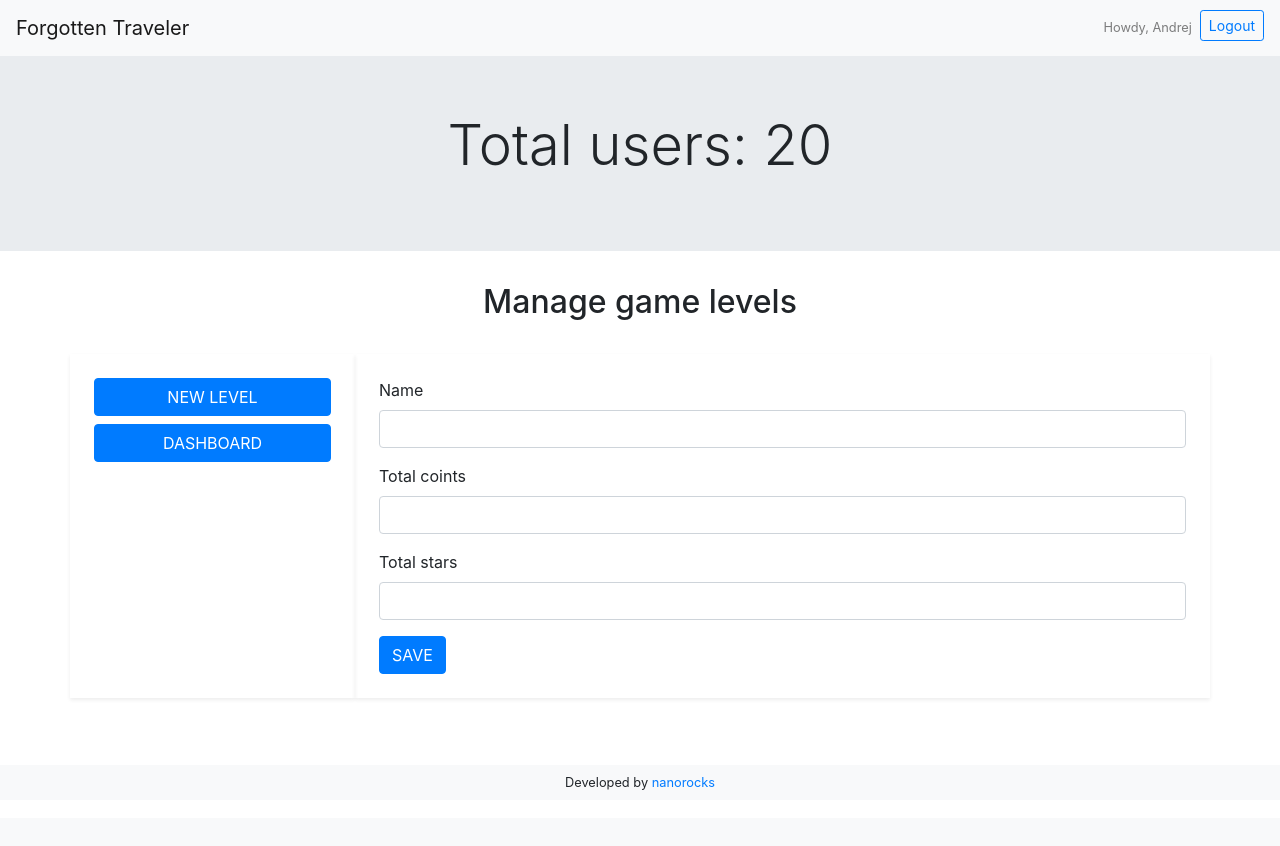
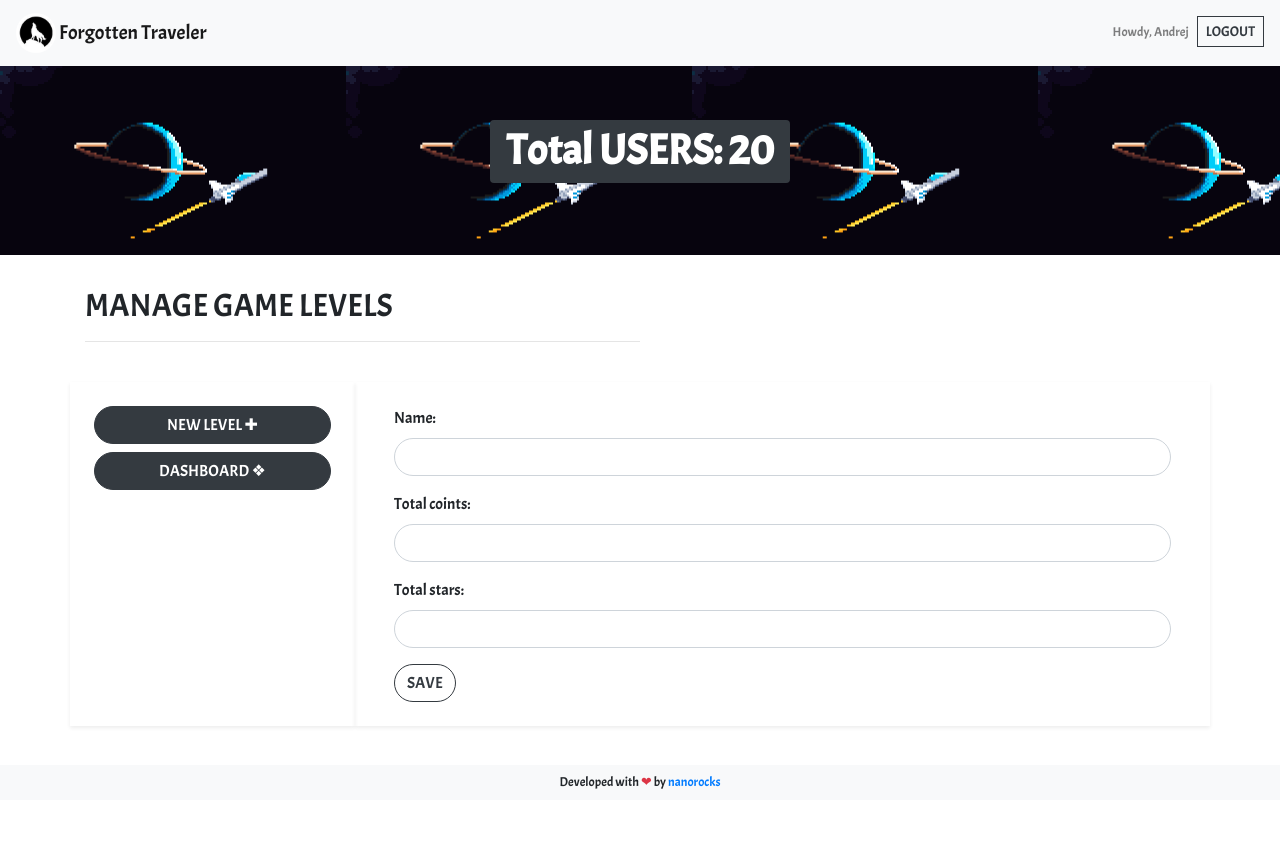
Before and after one commit to nanorocksArchive/project-forgotten-traveler-admin-panel, a PHP site: template app/src/View/level/manage.php.twig in a window 1280 px wide. Before the commit the page ends 790 px from the top, so only its background shows below. Run offline with PHP 8.4, Linux system fonts and the light colour scheme; the template is opened without the code that fills it, so the values that code supplies are empty; some libraries are stand-ins or nearby versions.

Commit message:
UPD view design

```diff
--- a/app/src/View/layout/template.php.twig
+++ b/app/src/View/layout/template.php.twig
@@ -6,12 +6,24 @@
     <link rel="stylesheet" href="https://stackpath.bootstrapcdn.com/bootstrap/4.3.1/css/bootstrap.min.css"
           integrity="sha384-ggOyR0iXCbMQv3Xipma34MD+dH/1fQ784/j6cY/iJTQUOhcWr7x9JvoRxT2MZw1T" crossorigin="anonymous">
     <title>Forgotten Traveler {% block title %}{% endblock %}</title>
+    <link href="https://fonts.googleapis.com/css?family=Acme|Shadows+Into+Light&display=swap" rel="stylesheet">
+    <style>
+        .font-sil{
+            font-family: 'Shadows Into Light', cursive;
+        }
+        .font-acme{
+            font-family: 'Acme', sans-serif;
+        }
+    </style>
 </head>
 <body>
 {% block header %}
     <header>
-        <nav class="navbar navbar-expand-lg navbar-light bg-light fixed-top">
-            <a class="navbar-brand" href="/dashboard">Forgotten Traveler</a>
+        <nav class="navbar navbar-expand-lg navbar-light bg-light fixed-top font-acme">
+            <a class="navbar-brand" href="/dashboard">
+                <img src="/img/small-logo.png" alt="logo" class="img-fluid rounded-circle" style="width: 40px;">
+                <span style="position: relative; top: 5px;">Forgotten Traveler</span>
+            </a>
             <button class="navbar-toggler" type="button" data-toggle="collapse" data-target="#navbarSupportedContent"
                     aria-controls="navbarSupportedContent" aria-expanded="false" aria-label="Toggle navigation">
                 <span class="navbar-toggler-icon"></span>
@@ -22,22 +34,30 @@
                         <a class="nav-link" href="#">Howdy, Andrej</a>
                     </li>
                     <li class="nav-item">
-                        <a class="btn btn-outline-primary my-2 my-sm-0 btn-sm" href="/logout">Logout</a>
+                        <a class="btn btn-outline-dark my-2 my-sm-0 btn-sm text-uppercase rounded-0" href="/logout">Logout</a>
                     </li>
                 </ul>
             </div>
         </nav>
     </header>
 {% endblock %}
+
 {% block content %}
+    {% block jumbotron %}
+        <div class="jumbotron jumbotron-fluid font-acme" style="background: url('/img/logo.png');">
+            <div class="container text-center">
+                <h1 class="display-4"><span class="badge badge-dark">Total USERS: 20</span></h1>
+            </div>
+        </div>
+    {% endblock %}
 ...
 {% endblock %}
 {% block footer %}
 <footer>
-    <div class="small">
+    <div class="small font-acme">
         <ul class="nav justify-content-center fixed-bottom navbar navbar-expand-lg navbar-light bg-light">
             <li class="nav-item">
-                Developed by <a href="https://github.com/nanorocks" target="_blank">nanorocks</a>
+                Developed with <span class="text-danger">&#10084;</span> by <a href="https://github.com/nanorocks" target="_blank">nanorocks</a>
             </li>
         </ul>
     </div>
@@ -54,5 +74,8 @@
 <script src="https://stackpath.bootstrapcdn.com/bootstrap/4.3.1/js/bootstrap.min.js"
         integrity="sha384-JjSmVgyd0p3pXB1rRibZUAYoIIy6OrQ6VrjIEaFf/nJGzIxFDsf4x0xIM+B07jRM"
         crossorigin="anonymous"></script>
+
+{% block js %}
+{% endblock %}
 </body>
 </html>
--- a/app/src/View/level/manage.php.twig
+++ b/app/src/View/level/manage.php.twig
@@ -6,33 +6,34 @@
 {% endblock %}
 {% block content %}
     <div class="content pb-5 mb-5 mt-5">
-        <div class="jumbotron jumbotron-fluid">
-            <div class="container text-center">
-                <h1 class="display-4">Total users: <span>20</span></h1>
+        {% block jumbotron %}
+            {{ parent() }}
+        {% endblock %}
+        <div class="container">
+            <div class="text-left">
+                <h2 class="font-acme text-uppercase">Manage game levels</h2>
+                <hr align="left" class="w-50 pb-4">
             </div>
-        </div>
-        <div class="container">
-            <h2 class="text-center pb-4">Manage game levels</h2>
             <div class="row">
                 <div class="col-lg-3 col-md-3 col-sm-12 col-12 shadow-sm mb-4 p-4">
-                    <a class="btn btn-block btn-primary text-uppercase" href="/new-level">new level</a>
-                    <a class="btn btn-block btn-primary text-uppercase" href="/dashboard">dashboard</a>
+                    <a class="btn btn-block btn-dark text-uppercase rounded-pill font-acme" href="/new-level">new level <span>&#10010;</span></a>
+                    <a class="btn btn-block btn-dark text-uppercase rounded-pill font-acme" href="/dashboard">dashboard <span>&#10070;</span></a>
                 </div>
                 <div class="col-lg-9 col-md-9 col-sm-12 col-12 shadow-sm mb-4 p-4 pl-0 pr-0">
-                    <form>
+                    <form class="container font-acme">
                         <div class="form-group">
-                            <label for="name">Name</label>
-                            <input type="text" class="form-control" id="name" name="name" aria-describedby="name">
+                            <label for="name">Name:</label>
+                            <input type="text" class="form-control rounded-pill" id="name" name="name" aria-describedby="name">
                         </div>
                         <div class="form-group">
-                            <label for="coins">Total coints</label>
-                            <input type="number" class="form-control" id="coints" name="coints" aria-describedby="coints">
+                            <label for="coins">Total coints:</label>
+                            <input type="number" class="form-control rounded-pill" id="coints" name="coints" aria-describedby="coints">
                         </div>
                         <div class="form-group">
-                            <label for="stars">Total stars</label>
-                            <input type="number" class="form-control" id="stars" name="stars" aria-describedby="stars">
+                            <label for="stars">Total stars:</label>
+                            <input type="number" class="form-control rounded-pill" id="stars" name="stars" aria-describedby="stars">
                         </div>
-                        <button type="submit" class="btn btn-primary text-uppercase">save</button>
+                        <button type="submit" class="btn btn-outline-dark rounded-pill text-uppercase">save</button>
                     </form>
                 </div>
             </div>
```
Also changed, not shown: app/src/View/dashboard/index.php.twig (+12 -13 lines), app/src/View/login/index.php.twig (+22 -9 lines), app/public/img/small-logo.png (renamed from app/public/img/small-logo.jpg).
